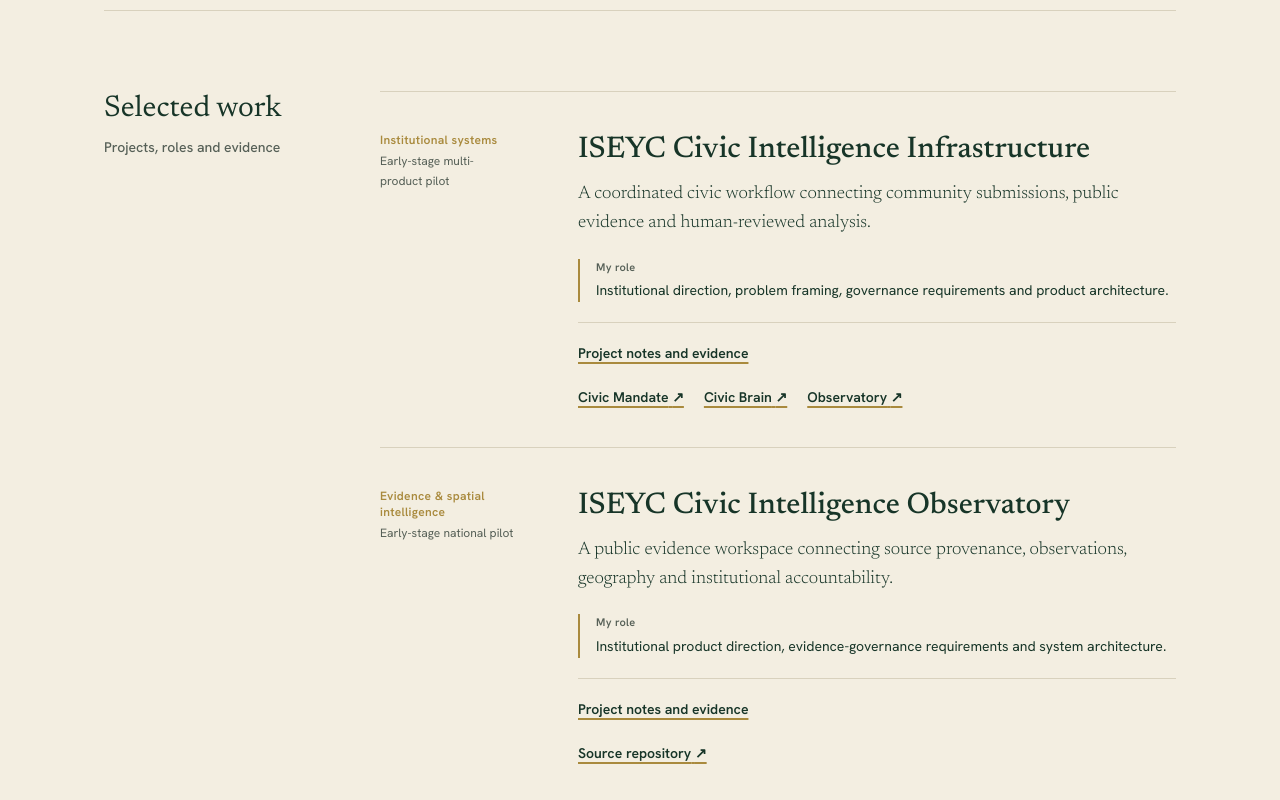
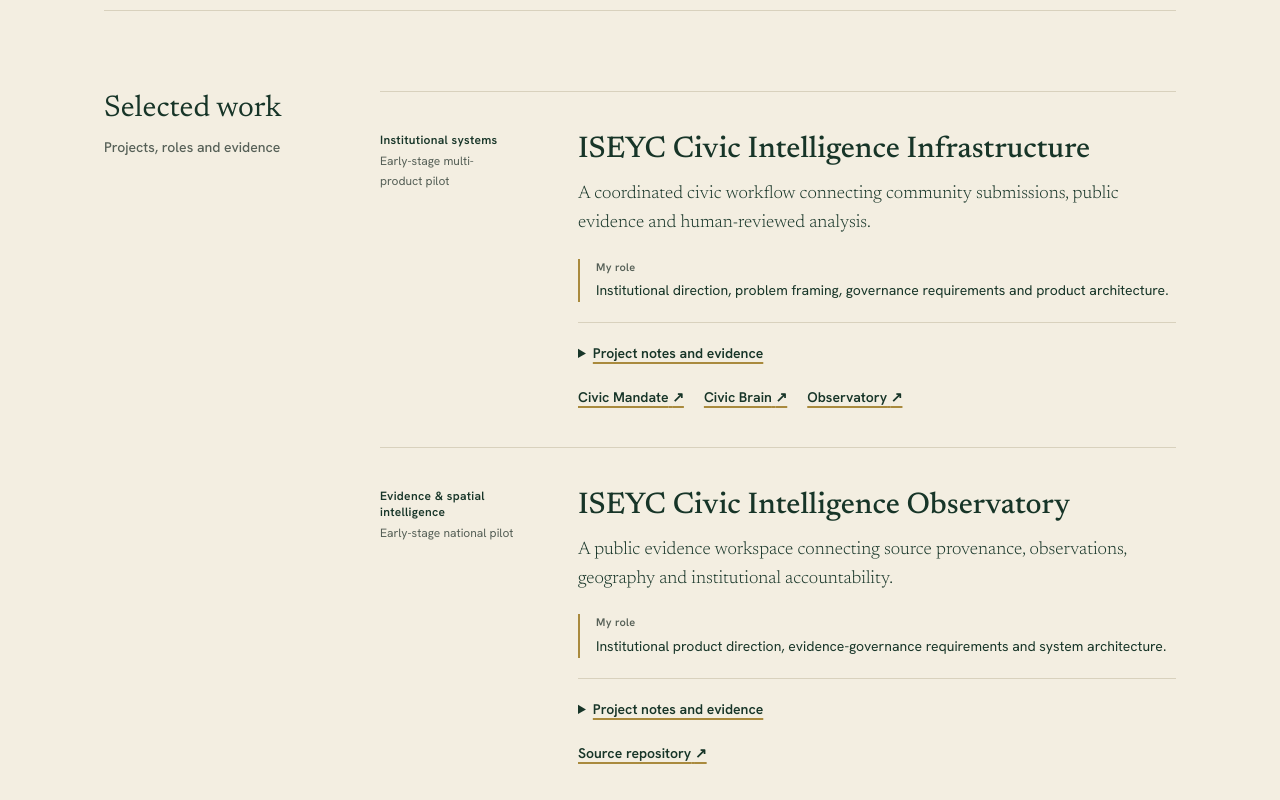
Before and after one commit to mrzulqarnainnadabo/zulqarnain-nadabo, a Next.js app: page / in a window 1280 px wide. Shown: the part 1600-2400 px from the top of the page. Built offline with nearby package versions, Linux system fonts and the light colour scheme.

Commit message:
Polish accessible project disclosure and contrast

```diff
--- a/components/CaseStudies.jsx
+++ b/components/CaseStudies.jsx
@@ -5,11 +5,11 @@ export default function CaseStudies() {
   return (
     <Section id="work" title="Selected work" kicker="Projects, roles and evidence">
       <div className="divide-y divide-rule border-y border-rule">
-        {projects.map((project, index) => (
+        {projects.map((project) => (
           <article key={project.id} className="py-8 md:py-10">
             <div className="grid gap-5 md:grid-cols-[150px_1fr] md:gap-12">
               <div className="flex flex-wrap items-start justify-between gap-2 md:block">
-                <p className="text-xs font-semibold tracking-wide text-gold">{project.category}</p>
+                <p className="text-xs font-semibold tracking-wide text-forest">{project.category}</p>
                 <p className="mt-1 max-w-[22ch] text-xs leading-relaxed text-mute">{project.stage}</p>
               </div>
               <div className="min-w-0">
@@ -22,7 +22,7 @@ export default function CaseStudies() {
                 </div>
 
                 <details className="project-notes mt-5 border-t border-rule pt-4">
-                  <summary className="inline-flex cursor-pointer items-center gap-2 py-1 text-sm font-semibold text-forest underline decoration-gold decoration-2 underline-offset-4 hover:text-black">
+                  <summary className="cursor-pointer py-1 text-sm font-semibold text-forest underline decoration-gold decoration-2 underline-offset-4 hover:text-black">
                     Project notes and evidence
                   </summary>
                   <dl className="mt-5 grid gap-x-8 gap-y-5 sm:grid-cols-2">
@@ -33,7 +33,7 @@ export default function CaseStudies() {
                       ['Limitations', project.limitations],
                     ].map(([label, value]) => (
                       <div key={label} className={label === 'Limitations' ? 'sm:col-span-2' : ''}>
-                        <dt className="text-[11px] font-semibold tracking-wide text-gold">{label}</dt>
+                        <dt className="text-[11px] font-semibold tracking-wide text-forest">{label}</dt>
                         <dd className="mt-1 text-sm leading-relaxed text-mute">{value}</dd>
                       </div>
                     ))}
```
